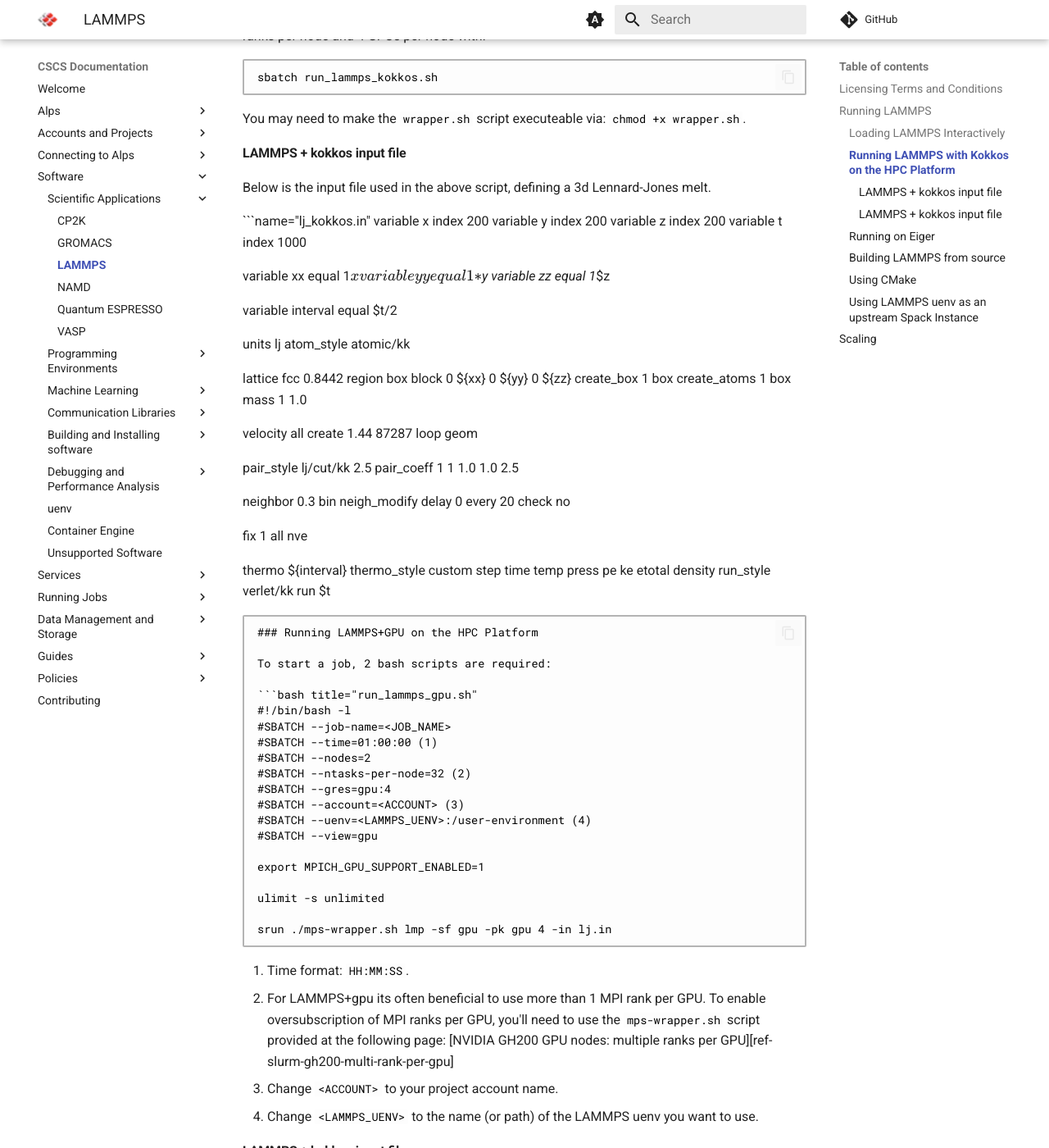
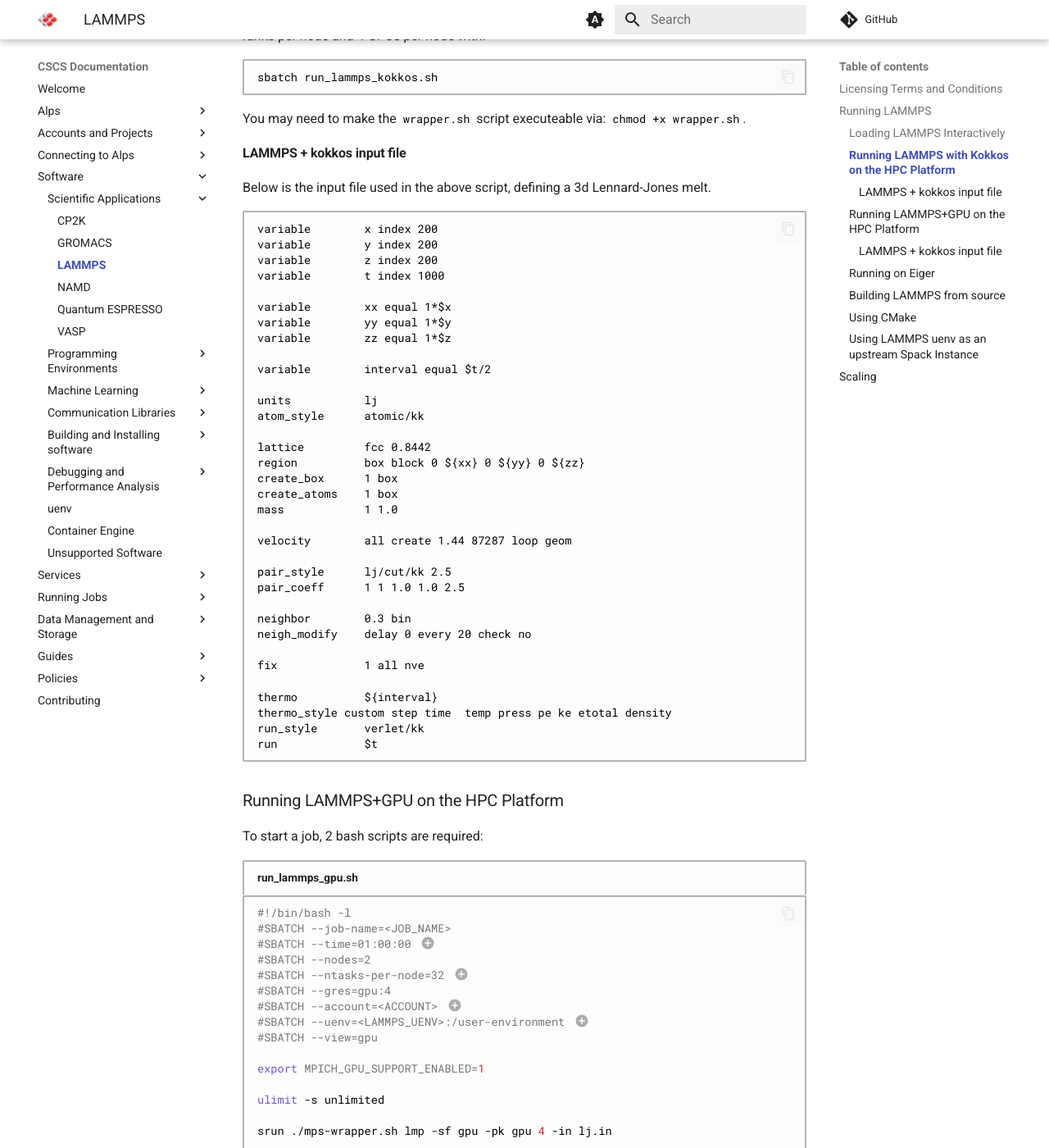
Before and after one commit to nickjbrowning/cscs-docs, an MkDocs documentation site: the page built from docs/software/sciapps/lammps.md, in a window 1280 px wide and 1400 px high, scrolled down 2407 px. Shown: the whole window at 82% size. Built offline with MkDocs 1.6.1 and Material for MkDocs 9.7.7, drawn with Linux system fonts in a browser that asks for light colours; comment, search, counter and statistics services are not loaded.

Commit message:
fix formatting

````diff
--- a/docs/software/sciapps/lammps.md
+++ b/docs/software/sciapps/lammps.md
@@ -113,7 +113,7 @@
 
 Below is the input file used in the above script, defining a 3d Lennard-Jones melt.
 
-```name="lj_kokkos.in"
+```
 variable        x index 200
 variable        y index 200
 variable        z index 200
````
